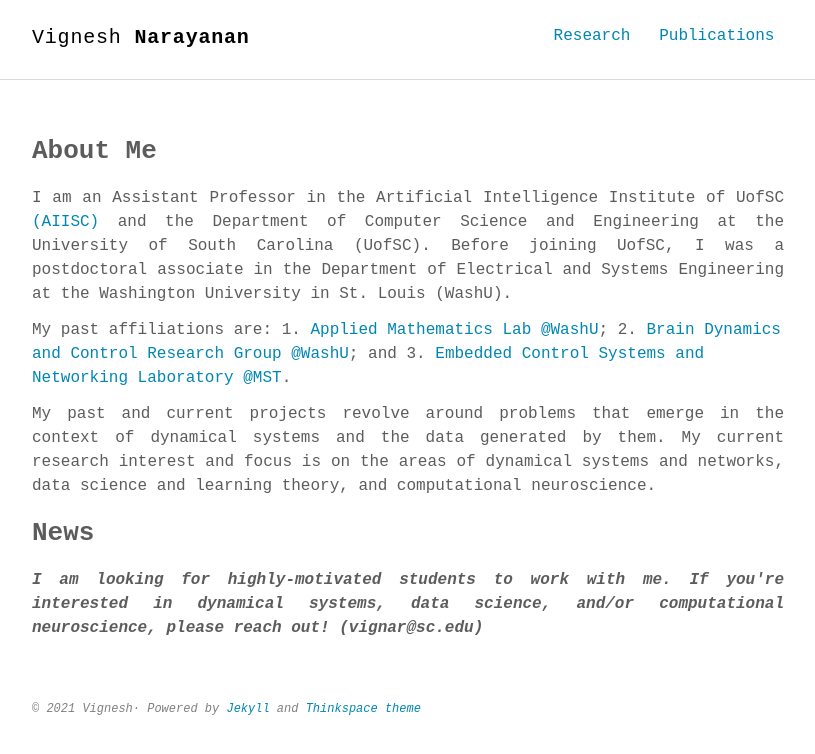
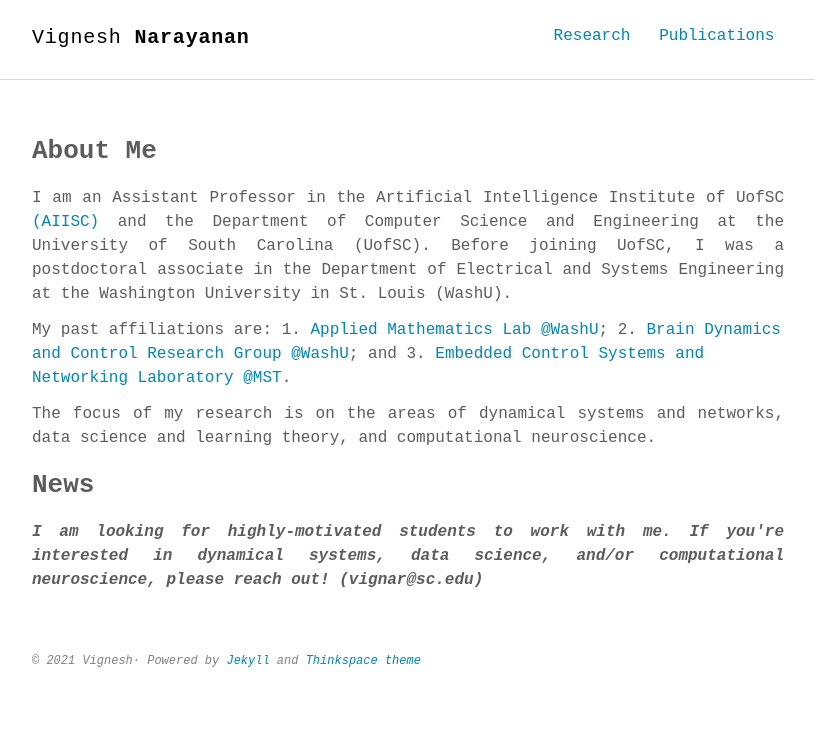
Before and after one commit to vigsnar/old_html_thinkspace, a Jekyll site: the page built from index.html, in a window 1280 px wide. Shown: the top 754 px of the page, without its empty margins (232-1047 px from the left). Built offline with Jekyll 4.4.1, drawn with Linux system fonts in a browser that asks for light colours; some web fonts are replaced.

Commit message:
Update intro.html

```diff
--- a/_includes/intro.html
+++ b/_includes/intro.html
@@ -18,11 +18,9 @@
     2. <a href="https://braindynamics.engineering.wustl.edu">Brain Dynamics and Control Research Group @WashU</a>; and
     3. <a href="https://web.mst.edu/~sarangap/">Embedded Control Systems and Networking Laboratory @MST</a>.
     </p>
-
-     <p align="justify">
-     My past and current projects revolve around problems that emerge in the context of dynamical systems and the data generated by them.
-     My current research interest and focus is on the areas of dynamical systems and networks, data science and learning theory, and computational neuroscience.
-     <h2>News</h2>
+    <p align="justify">
+    The focus of my research is on the areas of dynamical systems and networks, data science and learning theory, and computational neuroscience. </p>
+    <h2>News</h2>
     <p align="justify">  <strong><em>
        I am looking for highly-motivated students to work with me.
        If you're interested in dynamical systems, data science, and/or computational neuroscience, please reach out! (vignar@sc.edu)
```
